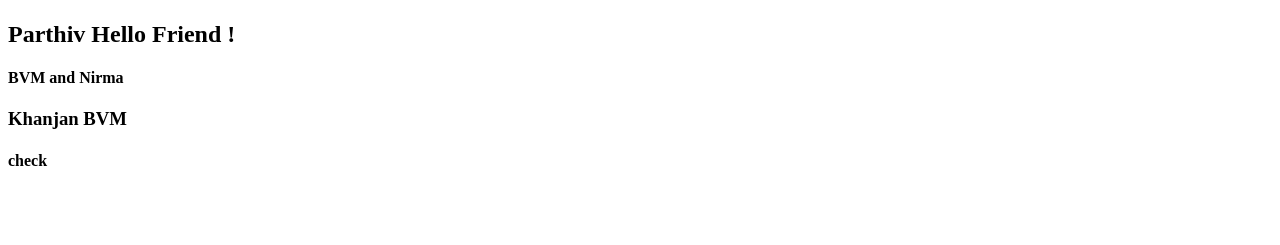
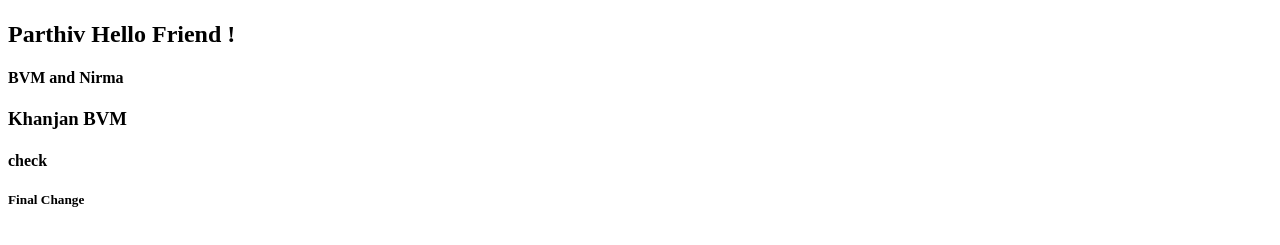
Before and after one commit to Parthiv1211/testing, a plain HTML site: page index.html in a window 1280 px wide. Shown: the part 59-304 px from the top of the page. Drawn offline with Linux system fonts and the light colour scheme.

Commit message:
H5 added

```diff
--- a/index.html
+++ b/index.html
@@ -13,5 +13,6 @@
      <h4>BVM and Nirma</h4>
      <h3>Khanjan BVM</h3>
      <h4>check</h4>
+     <h5>Final Change</h5>
 </body>
 </html>
```
